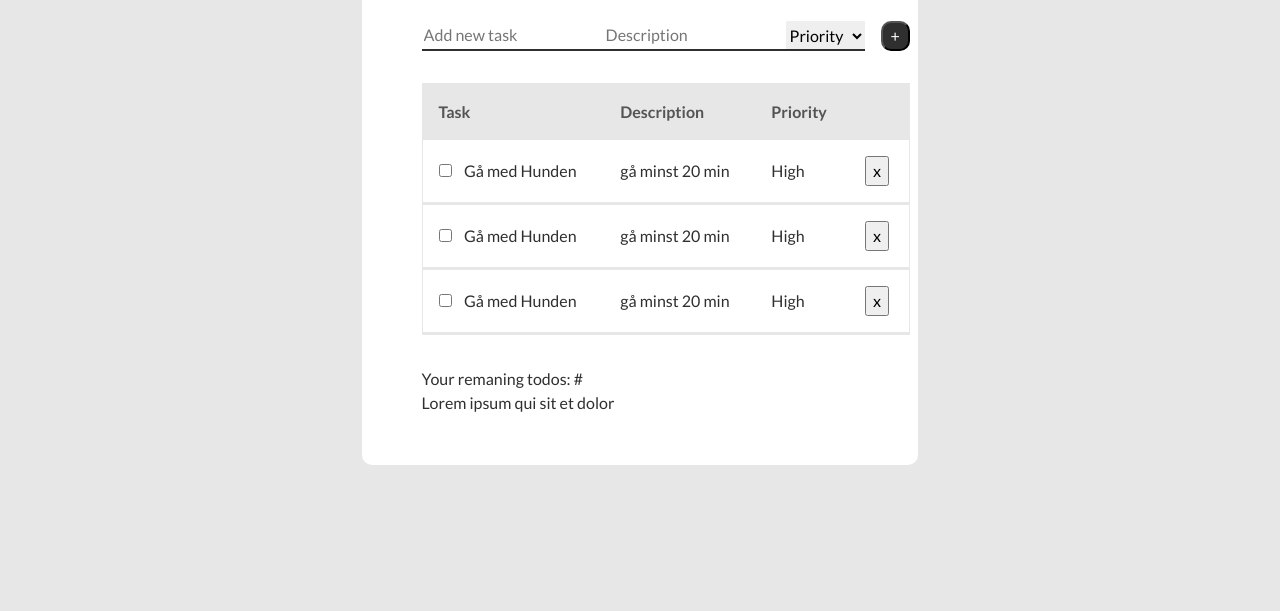
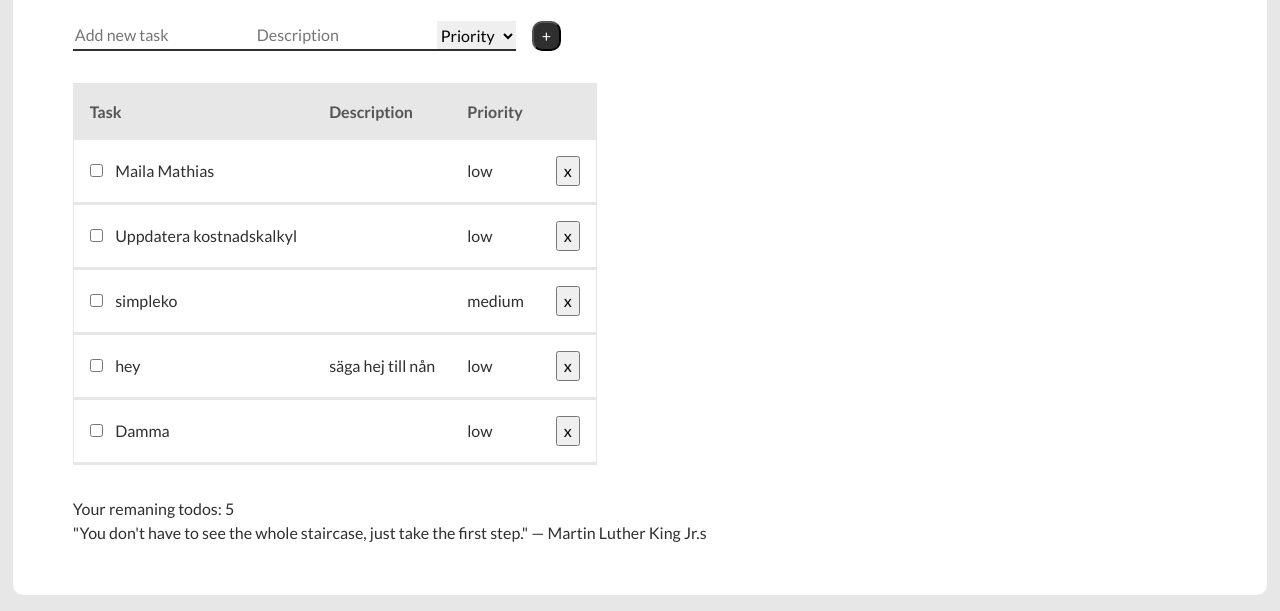
Before and after one commit to sandrauddman/task-tracker, a website with bundled scripts: page src/indextable.html in a window 1280 px wide. Shown: the part 189-800 px from the top of the page. Built offline with nearby package versions, Linux system fonts and the light colour scheme.

Commit message:
added creation of dynamic HTML in ts file

```diff
--- a/src/main.ts
+++ b/src/main.ts
@@ -24,19 +24,17 @@ const deleteTask=(i: number): Task[] => taskList.splice(i);
 
 const setTask=(task : Task) : number => taskList.push(task);
 
-function createTask (name: string, prio : "low"|"medium"|"high",desc?:string):void{
+function createTask (name: string, prio : "low"|"medium"|"high", desc:string =""):void{
   let task: Task={
     taskName:name,
     priority: prio,
     completed:false,
-    description: desc!,
+    description: desc,
 
     toggle() {
         return this.completed=!this.completed;
 
     }
-
-
   }
   setTask(task);
 }
@@ -52,34 +50,41 @@ const completeTask=(i : number): void=>{
     task.completed=true;
 }
 
-const statistics=()=>{
+const countTodo=():number=>{
+    let result:number =0;
+    for(const task of taskList){
+        if(!task.completed) result++;
+    }
+    return result;
 
 }
+
+
 
 
 /******** Console testdata ********/
 
 
-const task1: Task ={taskName:"Lära mig TS", priority:"low",completed:false, toggle(){ return this.completed=!this.completed;}};
-const task2: Task ={taskName:"Tvätta", priority:"low",completed:false, toggle(){ return this.completed=!this.completed;}};
-const task3: Task ={taskName:"Diska", priority:"low",completed:false, toggle(){ return this.completed=!this.completed;}};
-const task4: Task ={taskName:"Slänga soppor", priority:"low",completed:false, toggle(){ return this.completed=!this.completed;}};
-const task5: Task ={taskName:"Tömma brevlådan", priority:"low",completed:false, toggle(){ return this.completed=!this.completed;}};
-const task6: Task ={taskName:"Handla", priority:"low",completed:false,description:"tofu och spenat", toggle(){ return this.completed=!this.completed;} };
-createTask("Damma","low");
+//const task1: Task ={taskName:"Lära mig TS", priority:"low",completed:false, toggle(){ return this.completed=!this.completed;}};
+//const task2: Task ={taskName:"Tvätta", priority:"low",completed:false, toggle(){ return this.completed=!this.completed;}};
+//const task3: Task ={taskName:"Diska", priority:"low",completed:false, toggle(){ return this.completed=!this.completed;}};
+//const task4: Task ={taskName:"Slänga soppor", priority:"low",completed:false, toggle(){ return this.completed=!this.completed;}};
+//const task5: Task ={taskName:"Tömma brevlådan", priority:"low",completed:false, toggle(){ return this.completed=!this.completed;}};
+//const task6: Task ={taskName:"Handla", priority:"low",completed:false,description:"tofu och spenat", toggle(){ return this.completed=!this.completed;} };
 
-const tasks: Task[] =[task1,task2,task3,task4,task5,task6];
+
+//const tasks: Task[] =[task1,task2,task3,task4,task5,task6];
 
 
 
-printHeader();
-printTodo();
-printCompleted();
+//printHeader();
+//printTodo();
+//printCompleted();
 
 /******** Print console functions ********/
 
 
-function printHeader() :void{
+/**function printHeader() :void{
 
 
     console.log(`
@@ -129,4 +134,73 @@ function printCompleted():void{
             `);
         }
     }
+}**/
+
+
+/************ Render table  and footer***********/
+
+const taskrows = document.querySelector("tbody");
+
+const footer= document.querySelector("footer");
+
+
+
+function renderTasks() : void{
+
+    if(taskrows) taskrows.innerHTML="";
+
+    for(const task of taskList){
+
+    const row =document.createElement("tr");
+
+    const td1 =document.createElement("td");
+    td1.classList.add("task")
+    td1.innerHTML= `<input type="checkbox" name="taskName" id="taskName">
+                            <label for="taskName">${task.taskName}</label>`;
+    const td2 =document.createElement("td");
+    td2.textContent= `${task.description}`;
+
+    const td3 =document.createElement("td");
+    td3.textContent= `${task.priority}`;
+
+    const td4 =document.createElement("td");
+    td4.innerHTML= `<button type="submit">x</button>`;
+
+
+
+    row.append(td1,td2,td3,td4);
+
+    taskrows?.append(row)
+    }
+
 }
+
+
+
+function renderFooter(): void{
+
+    if(footer) footer.innerHTML="";
+
+    const coTodo =document.createElement("p");
+    coTodo.textContent =`Your remaning todos: ${countTodo()}`
+
+    const quote =document.createElement("p");
+    quote.classList.add("quote")
+    quote.textContent=`"You don't have to see the whole staircase, just take the first step." — Martin Luther King Jr.s`
+
+
+    footer?.append(coTodo, quote);
+
+
+}
+
+
+createTask("Maila Mathias","low");
+createTask("Uppdatera kostnadskalkyl","low");
+createTask("simpleko","medium");
+createTask("hey","low","säga hej till nån");
+createTask("Damma","low");
+
+
+renderTasks();
+renderFooter();
--- a/src/styles.css
+++ b/src/styles.css
@@ -90,29 +90,25 @@ h2{
 main{
   margin-block-start: 2rem;
   margin-inline: auto;
-  width: min(60ch, 98%);
+  width: 98%;
   border-radius: var(--border-raduis);
   background-color: var(--color-white);
   display: grid;
-  justify-content: center;
   gap:2rem;
   padding: 50px 60px;
-
-
   justify-content: stretch;
 
 }
 
-
-
 .form-group{
   display: flex;
+  flex-wrap: wrap;
 
 
   & input,select{
     border:none;
     border-block-end: 2px solid var(--color-primary);
-    flex-grow: 1;
+
 
 
   }
@@ -144,10 +140,6 @@ li{
   padding:1ch;
   border-radius: var(--border-raduis);
 
-
-
-
-
   & button{
     background-color: var(--color-white);
     border: none;
@@ -175,8 +167,8 @@ li{
 
 table{
 border-collapse: collapse;
-width: 100%;
 border: solid 1px var(--color-ligth);
+border-radius: var(--border-raduis);
 }
 
 th{
@@ -189,4 +181,5 @@ td{
   padding: 1rem;
   border-block-end: solid 3px var(--color-ligth);
 
+
 }
```
